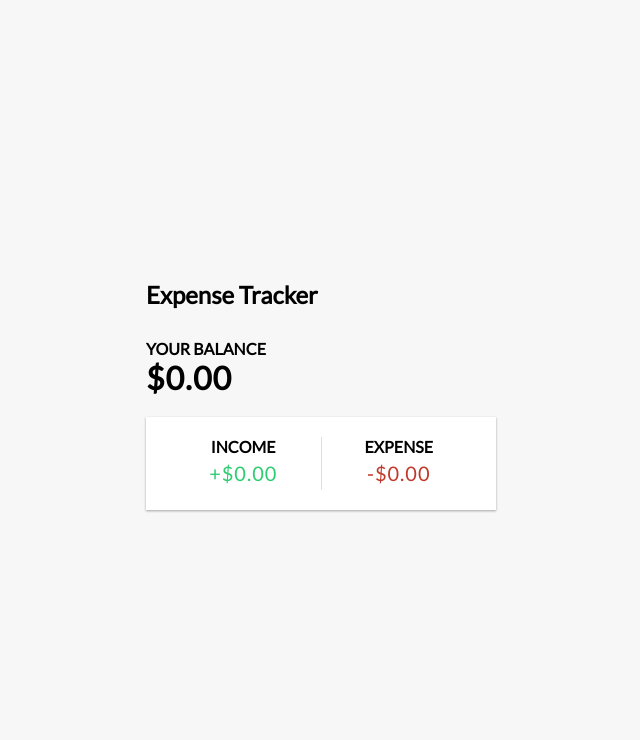
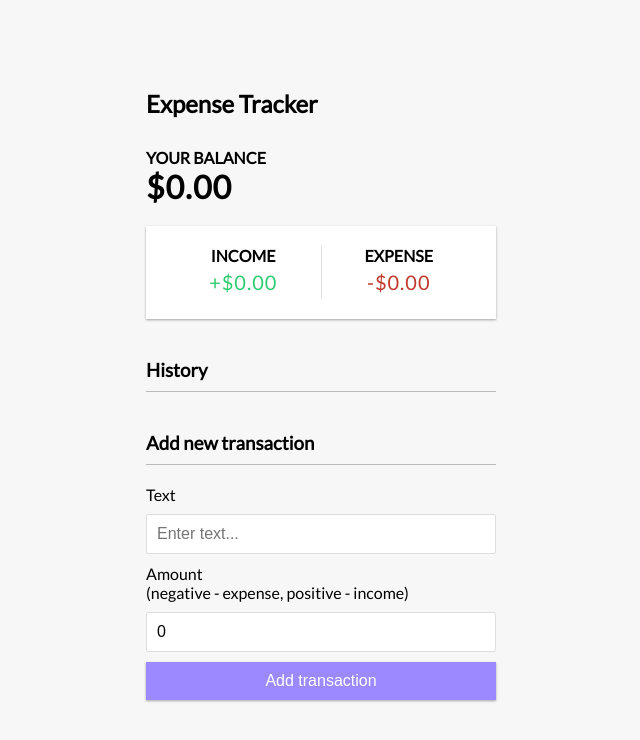
Before and after one commit to cm718/expense-tracker, a React (Create React App) app: page / in a window 1280 px wide. Shown: the top 740 px of the page, without its empty margins (319-959 px from the left). Built offline with nearby package versions, Linux system fonts and the light colour scheme.

Commit message:
Added TransactionList and AddTransaction to main app

```diff
--- a/src/App.js
+++ b/src/App.js
@@ -4,6 +4,7 @@ import Header from "./components/Header";
 import Balance from "./components/Balance";
 import IncomeExpense from './components/IncomeExpense'
 import {TransactionList} from './components/TransactionList'
+import {AddTransaction} from './components/AddTransaction'
 
 export default function App() {
   return (
@@ -12,6 +13,8 @@ export default function App() {
       <div className="container">
         <Balance />
         <IncomeExpense />
+        <TransactionList />
+        <AddTransaction />
       </div>
     </div>
   );
```
